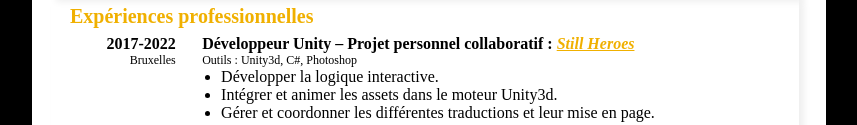
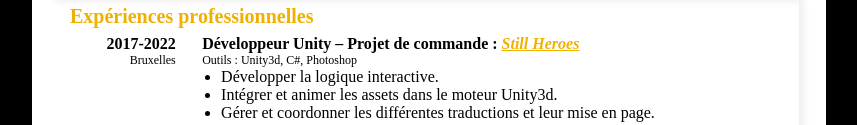
Before and after one commit to SuperSamedi/WebCV, a plain HTML site: page cv-french.html in a window 1280 px wide. Shown: the part 403-528 px from the top of the page, without its empty margins (211-1068 px from the left). Drawn offline with Linux system fonts and the light colour scheme.

Commit message:
Amélioration de tournures de phrase

```diff
--- a/cv-french.html
+++ b/cv-french.html
@@ -87,7 +87,7 @@
             <span class="locality">Bruxelles</span>
           </div>
           <div class="right-column">
-            <h4>Développeur Unity – Projet personnel collaboratif : <a class="colored" href="https://store.steampowered.com/app/1962540/Still_Heroes/">Still Heroes</a></h4>
+            <h4>Développeur Unity – Projet de commande : <a class="colored" href="https://store.steampowered.com/app/1962540/Still_Heroes/">Still Heroes</a></h4>
             <p class="tools">Outils : Unity3d, C#, Photoshop</p>
             <ul>
               <li>Développer la logique interactive.</li>
@@ -116,9 +116,7 @@
         <li class="life-element">
           <div class="left-column">
             <span class="year">2015-2022</span>
-            <span class="locality">
-              Wallonie et Bruxelles
-            </span>
+            <span class="locality">Wallonie et Bruxelles</span>
           </div>
           <div class="right-column">
            <h4>Divers emplois</h4>
```
